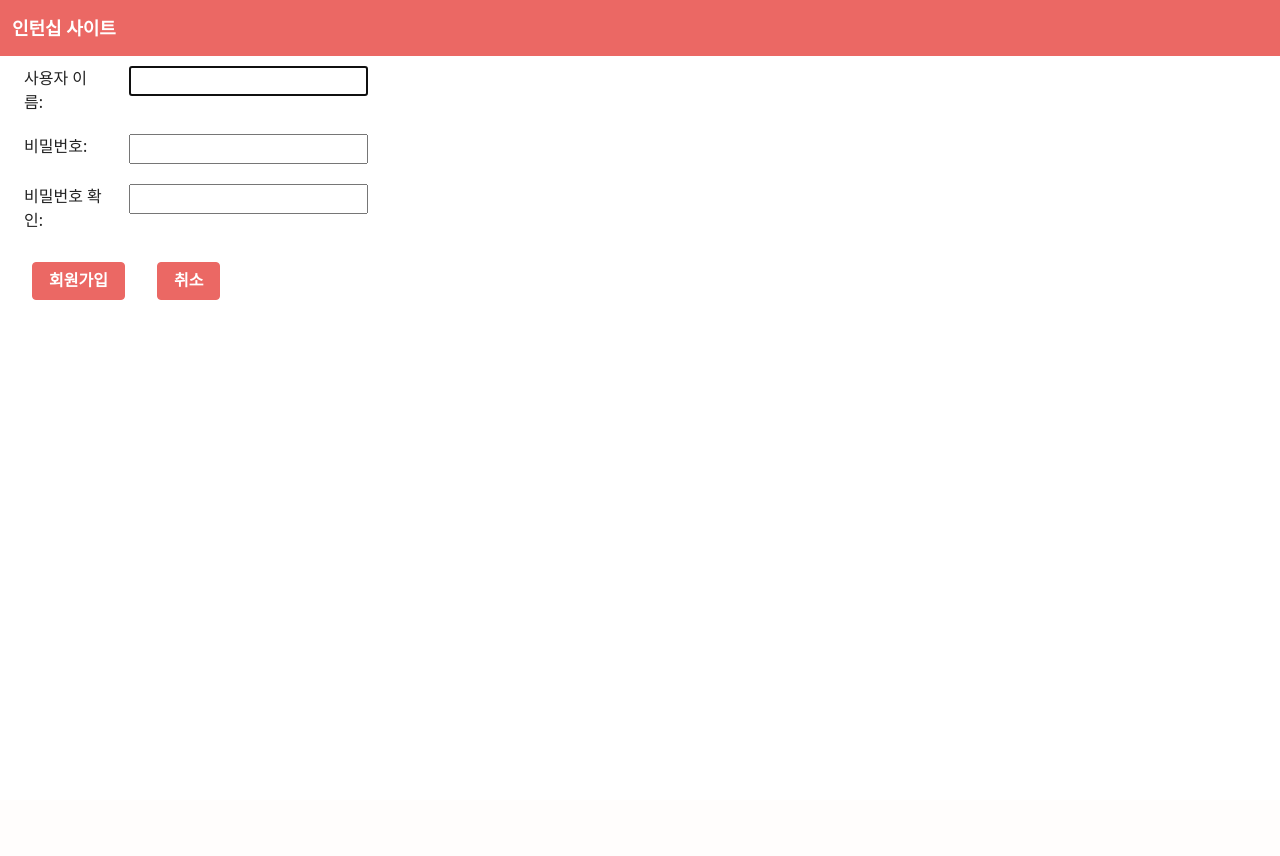
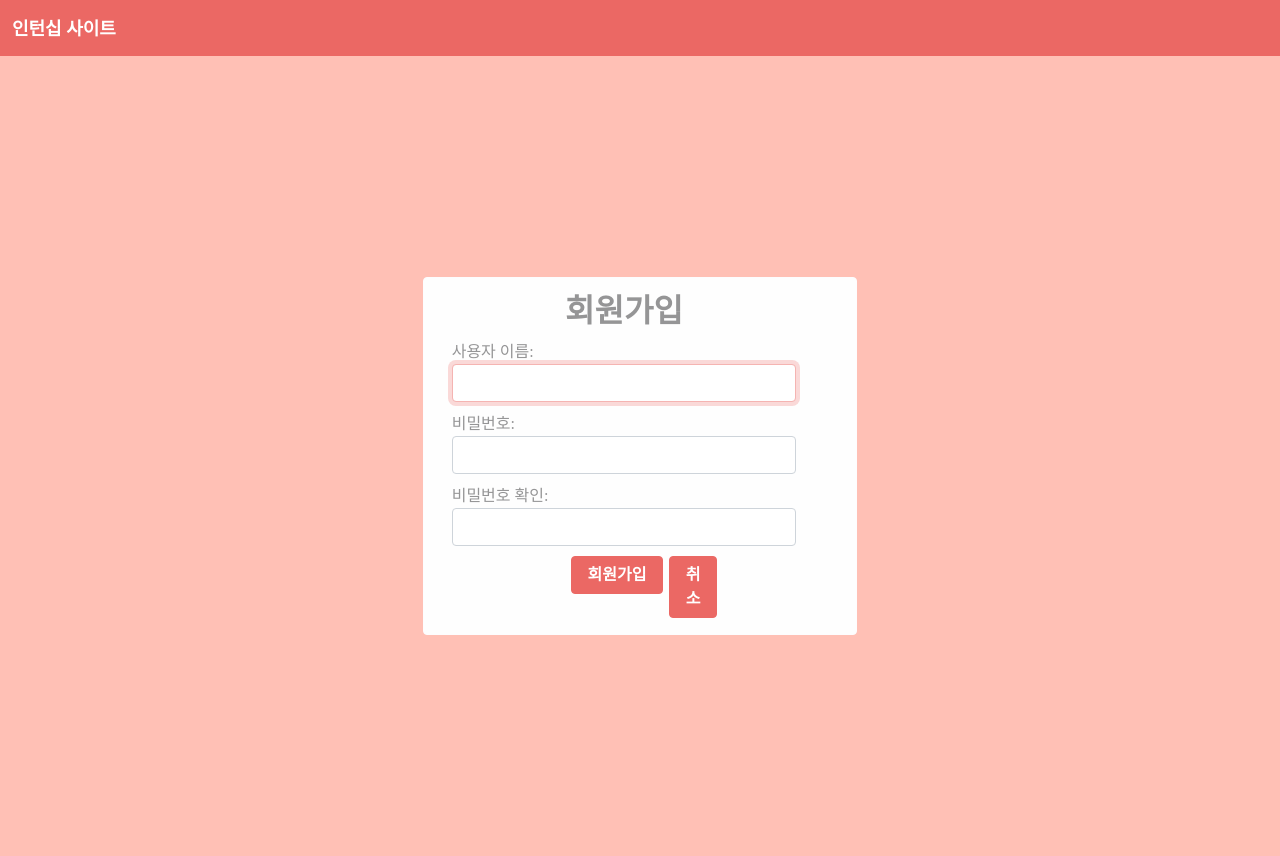
Before and after one commit to nbalance97/InternShip, a Django app: page /common/signup/ in a window 1280 px wide. Before the commit the page ends 300 px from the top, so only its background shows below. Run offline with Django 3.2, Linux system fonts and the light colour scheme; some libraries are stand-ins or nearby versions; some web fonts are replaced.

Commit message:
[+] Bootstrap 템플릿 활용하여 전반적인 디자인 수정 [+] 현재 날짜 기준 등록된 공고가 얼마나 남았는지 표시하도록 수정

```diff
--- a/Internship/Interest/models.py
+++ b/Internship/Interest/models.py
@@ -1,5 +1,6 @@
 from django.db import models
 from django.contrib.auth.models import User
+from datetime import datetime
 # Create your models here.
 
 
@@ -8,3 +9,8 @@ class InterestCompany(models.Model):
     company_name = models.CharField(max_length=100)
     intern_title = models.CharField(max_length=100)
     duration = models.DateTimeField()
+
+    @property
+    def remainder_days(self):
+        p = self.duration.date() - datetime.now().date()
+        return p.days
--- a/Internship/Interest/static/Interest/css/style.css
+++ b/Internship/Interest/static/Interest/css/style.css
@@ -5,6 +5,10 @@
 
 body {
     background-color: rgba(255, 99, 71, 0.4)
+}
+
+body, html {
+    height: 100%;
 }
 
 .font {
@@ -19,5 +23,5 @@ body {
 .paginator {
     margin: 10px 0px;
     text-align: center;
-    font-family:BMJUA;
+    font-family: BMJUA;
 }
--- a/Internship/Interest/templates/Interest/base.html
+++ b/Internship/Interest/templates/Interest/base.html
@@ -5,6 +5,7 @@
     <meta charset="UTF-8">
     <title>Internship Project</title>
     <link href="{% static 'Interest/css/bootstrap.min.css'%}" rel="stylesheet">
+    <link rel="stylesheet" href="{% static 'Interest/css/style.css' %}">
     <style>
         @font-face {
             font-family: BMJUA;
--- a/Internship/Internship/settings.py
+++ b/Internship/Internship/settings.py
@@ -40,7 +40,8 @@ INSTALLED_APPS = [
     'rest_framework',
     'Interest',
     'django_seed',
-    'common'
+    'common',
+    'widget_tweaks',
 ]
 
 MIDDLEWARE = [
--- a/Internship/common/templates/common/base.html
+++ b/Internship/common/templates/common/base.html
@@ -5,6 +5,7 @@
     <meta charset="UTF-8">
     <title>Internship Project</title>
     <link href="{% static 'Interest/css/bootstrap.min.css'%}" rel="stylesheet">
+    <link href="{% static 'Interest/css/style.css' %}" rel="stylesheet">
     <style>
         @font-face {
             font-family: BMJUA;
--- a/Internship/common/templates/common/signup.html
+++ b/Internship/common/templates/common/signup.html
@@ -1,24 +1,29 @@
 {% extends './base.html' %}
-
+{% load widget_tweaks %}
 {% block content %}
-    <form method="POST" action="{% url 'common-signup' %}"> {% csrf_token %}
-        <div class="row" style="float:none; margin:0 auto;">
+    <div class="row" style="height: 100%; align:middle;">
+        <div class="offset-sm-4 col-sm-4 alert alert-dismissible alert-light" style="align: center; margin-top: auto; margin-bottom: auto;">
+            <h2 class="font" style="text-align:center">회원가입</h2>
+            <form method="POST"> {% csrf_token %}
+                <div>
                     <div class="row" style="float:none; margin:10px auto;">
-                <div class="col-sm-1">{{form.username.label_tag}}</div>
-                <div class="col-sm-6">{{form.username}}</div>
+                        <div class="font">{{form.username.label_tag}}</div>
+                        <div class="font">{{form.username | add_class:"form-control"}}</div>
                     </div>
                     <div class="row" style="float:none; margin:10px auto;">
-                <div class="col-sm-1">{{form.password1.label_tag}}</div>
-                <div class="col-sm-6">{{form.password1}}</div>
+                        <div class="font">{{form.password1.label_tag}}</div>
+                        <div class="font">{{form.password1 | add_class:"form-control"}}</div>
                     </div>
                     <div class="row" style="float:none; margin:10px auto;">
-                <div class="col-sm-1">{{form.password2.label_tag}}</div>
-                <div class="col-sm-6">{{form.password2}}</div>
+                        <div class="font">{{form.password2.label_tag}}</div>
+                        <div class="font">{{form.password2 | add_class:"form-control"}}</div>
                     </div>
                 </div>
-        <div class="row" style="margin:10px">
-            <div class="col-sm-offset-3 col-sm-1" style="margin:10px"><input type="submit" class="btn btn-primary" value="회원가입"></div>
-            <div class="col-sm-offset-3 col-sm-1" style="margin:10px"><a class="btn btn-primary" href="{% url 'company-list' %}">취소</a></div>
+                <div class="row">
+                    <div class="col-sm-2 offset-md-4" ><input type="submit" class="btn btn-primary font" value="회원가입"></div>
+                    <div class="col-sm-2 offset-md-1" ><a class="btn btn-primary font" href="{% url 'company-list' %}">취소</a></div>
                 </div>
             </form>
+        </div>
+    </div>
 {% endblock content %}
```
Also changed, not shown: Internship/Interest/templates/Interest/interestcompany_create.html (+10 -8 lines), Internship/Interest/templates/Interest/interestcompany_delete.html (+9 -6 lines), Internship/Interest/templates/Interest/interestcompany_list.html (+9 -14 lines), Internship/common/templates/common/login.html (+22 -4 lines), Internship/db.sqlite3, README.md. Lines whose indentation alone changed are shown as unchanged.
